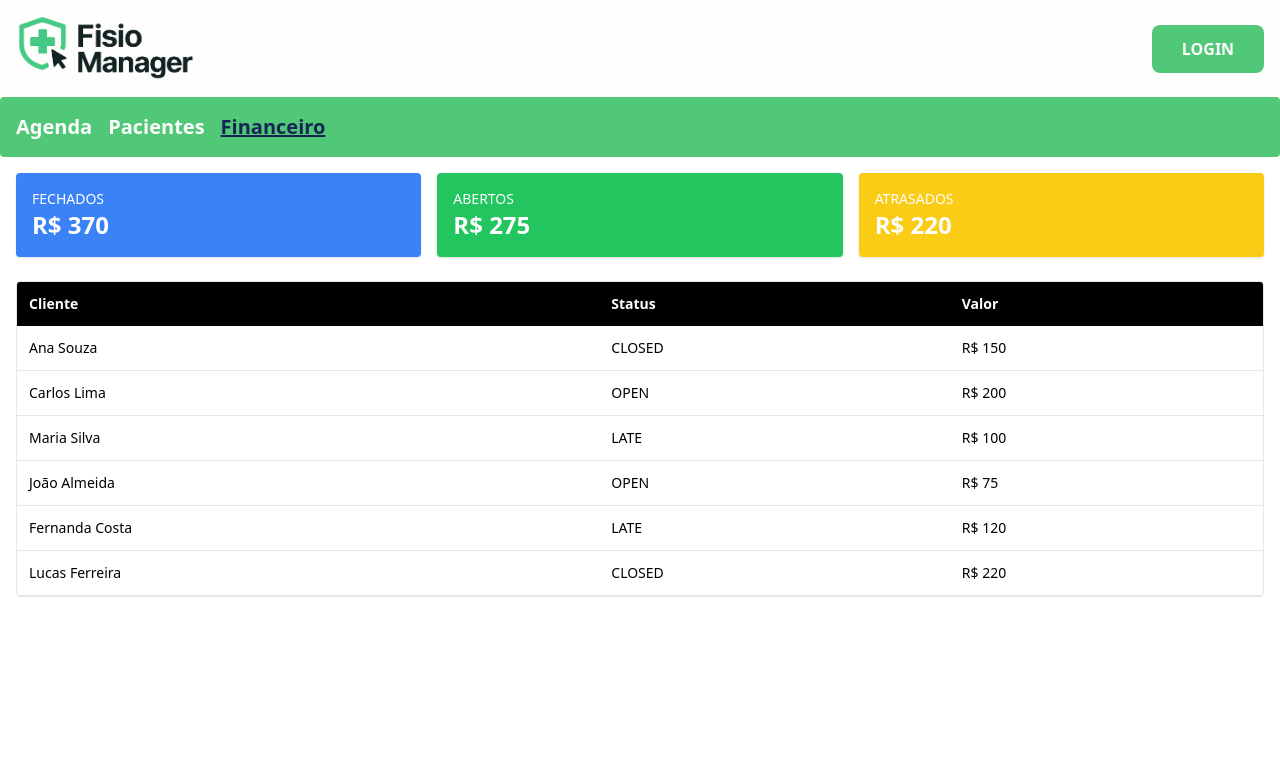
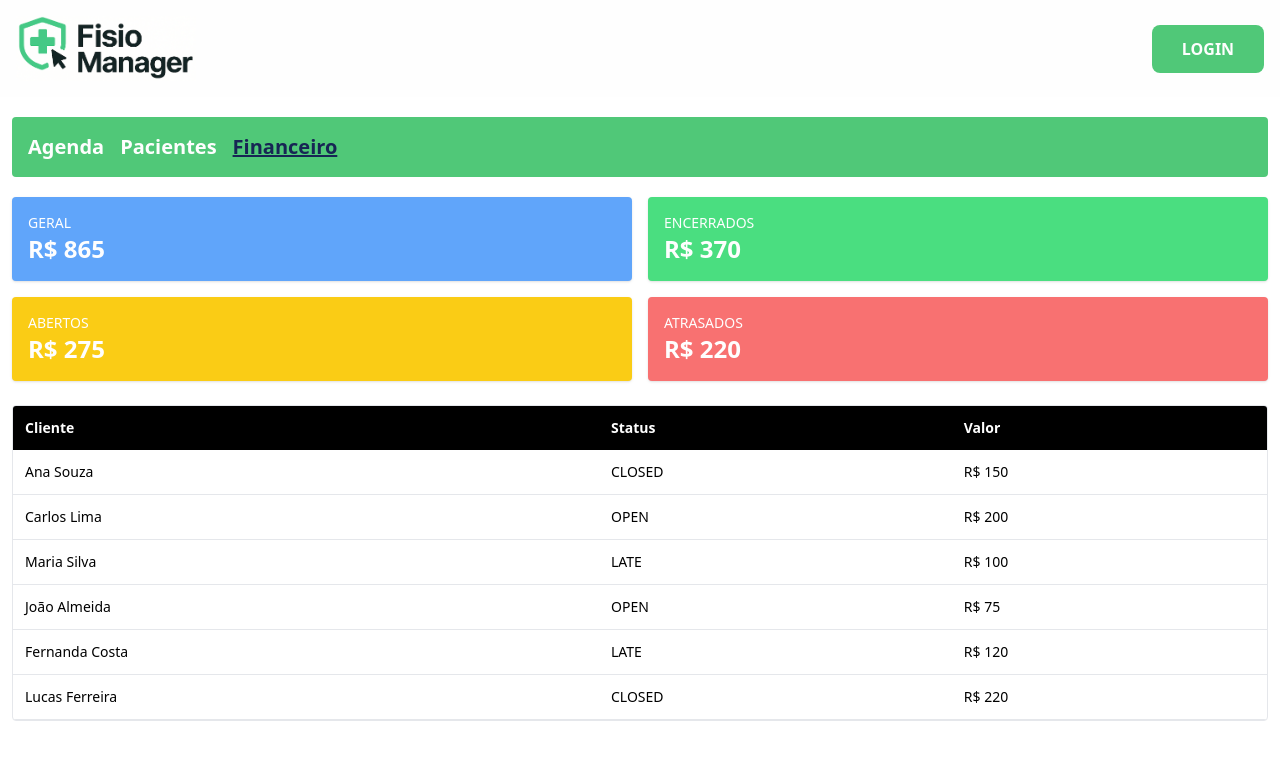
Before and after one commit to jonasoliveira-developer/app-manager, a Next.js app: page /dashboard/finance in a window 1280 px wide. Shown: the top 760 px of the page. Built offline with nearby package versions, Linux system fonts and the light colour scheme.

Commit message:
refactor:ajuste na cor do painel

```diff
--- a/src/app/dashboard/clients/page.tsx
+++ b/src/app/dashboard/clients/page.tsx
@@ -25,7 +25,7 @@ export default function Clients() {
 
     return (
         <Container>
-               <div className="overflow-x-auto p-4">
+               <div className="overflow-x-auto mt-5">
                     <table className="min-w-full bg-defaultWhite text-sm text-left rounded-lg shadow-md">
                       <thead className="bg-defaultBlack text-defaultWhite">
                         <tr>
--- a/src/app/dashboard/components/header/index.tsx
+++ b/src/app/dashboard/components/header/index.tsx
@@ -16,7 +16,7 @@ export function DashboardHeader () {
 
    return (
       <Container>
-            <header className="max-w-7xl m-auto flex items-center px-4 py-4 bg-defaultGreen p-4 rounded gap-4">
+        <header className="max-w-7xl m-auto mt-5 flex items-center px-4 bg-defaultGreen p-4 rounded gap-4">
               {navLinks.map((link) => {
                 const isActive = pathname === link.href;
 
--- a/src/app/dashboard/finance/page.tsx
+++ b/src/app/dashboard/finance/page.tsx
@@ -1,3 +1,4 @@
+import { Container } from "@/components/container";
 
 
 export default function Finance() {
@@ -19,6 +20,8 @@ export default function Finance() {
   const totalClosed = calcularTotalPorStatus("CLOSED");
   const totalOpen = calcularTotalPorStatus("OPEN");
   const totalLate = calcularTotalPorStatus("LATE");
+  const totalGeral = pagamentos.reduce((total, p) => total + p.valor, 0);
+
 
   type StatusPagamento = "CLOSED" | "OPEN" | "LATE";
 
@@ -29,22 +32,35 @@ export default function Finance() {
   };
 
   return (
-    <div className="p-4 max-w-7xl mx-auto">
+    <Container>
       {/* Cards de resumo */}
-      <div className="grid grid-cols-1 md:grid-cols-3 gap-4 mb-6">
-        <div className="rounded p-4 bg-blue-500 text-defaultWhite shadow">
-          <p className="text-sm">FECHADOS</p>
+      <div className="mt-5">
+            {/* Cards de resumo reorganizados */}
+            <div className="grid grid-cols-2 gap-4 mb-6">
+                    {/* Geral - Azul */}
+                    <div className="rounded p-4 bg-blue-400 text-defaultWhite shadow">
+                      <p className="text-sm">GERAL</p>
+                      <p className="text-2xl font-bold">R$ {totalGeral}</p>
+                    </div>
+                    {/* Encerrados - Verde */}
+                    <div className="rounded p-4 bg-green-400 text-defaultWhite shadow">
+                      <p className="text-sm">ENCERRADOS</p>
                       <p className="text-2xl font-bold">R$ {totalClosed}</p>
                     </div>
-        <div className="rounded p-4 bg-green-500 text-defaultWhite shadow">
+                    {/* Abertos - Amarelo */}
+                    <div className="rounded p-4 bg-yellow-400 text-defaultWhite shadow">
                       <p className="text-sm">ABERTOS</p>
                       <p className="text-2xl font-bold">R$ {totalOpen}</p>
                     </div>
-        <div className="rounded p-4 bg-yellow-400 text-defaultWhite shadow">
+
+                    {/* Atrasados - Vermelho */}
+                    <div className="rounded p-4 bg-red-400 text-defaultWhite shadow">
                       <p className="text-sm">ATRASADOS</p>
                       <p className="text-2xl font-bold">R$ {totalLate}</p>
                     </div>
             </div>
+      </div>
+
 
       {/* Tabela */}
       <div className="overflow-x-auto rounded border">
@@ -68,6 +84,6 @@ export default function Finance() {
 
         </table>
       </div>
-    </div>
+    </Container>
   );
 }
--- a/src/components/container/index.tsx
+++ b/src/components/container/index.tsx
@@ -2,7 +2,7 @@ import {ReactNode} from "react"
 
 export function Container({ children }: {children:ReactNode}) {
     return (
-        <div className="w-full max-w-7xl mx-auto">
+        <div className="w-full max-w-7xl mx-auto px-3">
             {children}
         </div>
     )
--- a/src/components/header/index.tsx
+++ b/src/components/header/index.tsx
@@ -4,8 +4,8 @@ import logo from "@/assets/logo-copia.png"
 
 export function Header() {
     return (
-        <header className="w-full flex items-center px-4 py-4 bg-defaultWhite h-30">
-            <div className="w-full flex items-center justify-between max-w-7xl m-auto ">
+        <header className="w-full flex items-center py-4 bg-defaultWhite h-30">
+            <div className="w-full flex items-center justify-between max-w-7xl mx-auto px-4 ">
                 <Link href="/" >
                     <Image src={logo} alt="logo marca" width={180} height={40} />
                 </Link>
```
Lines whose indentation alone changed are shown as unchanged.
